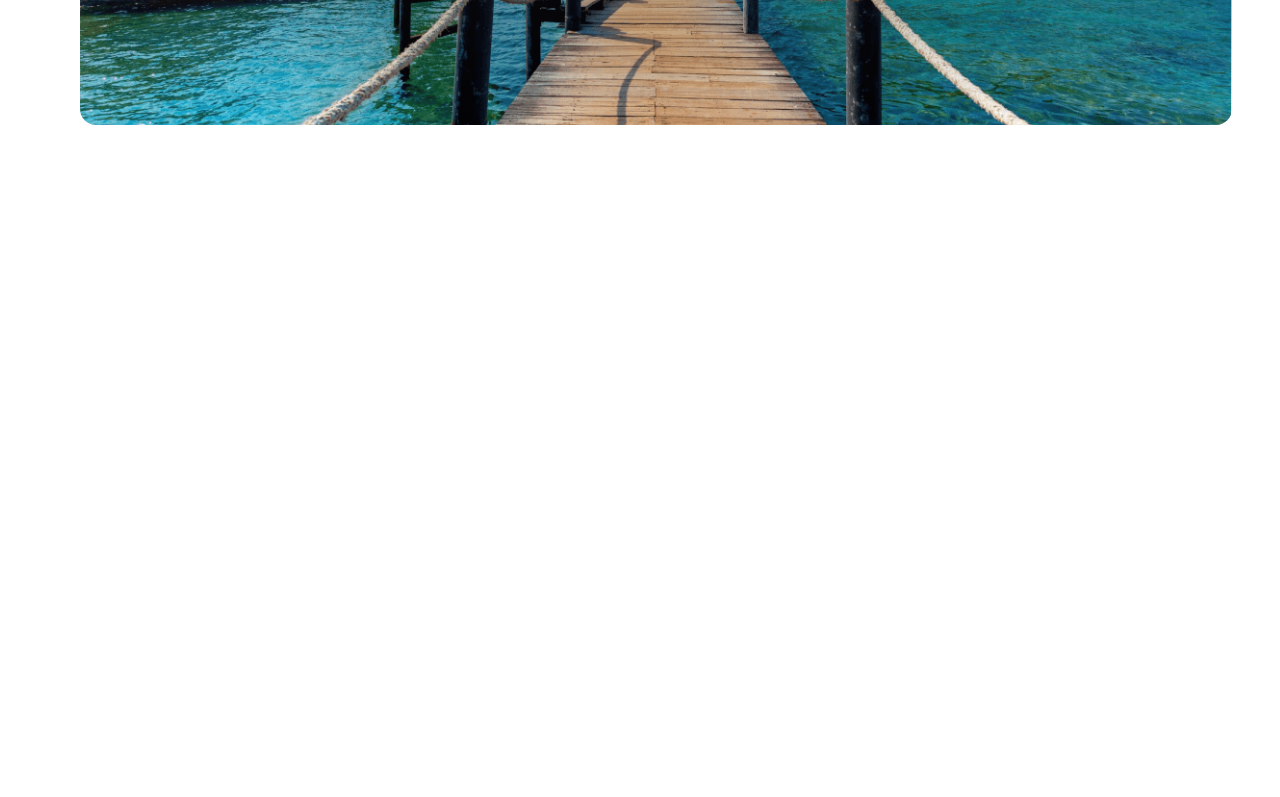
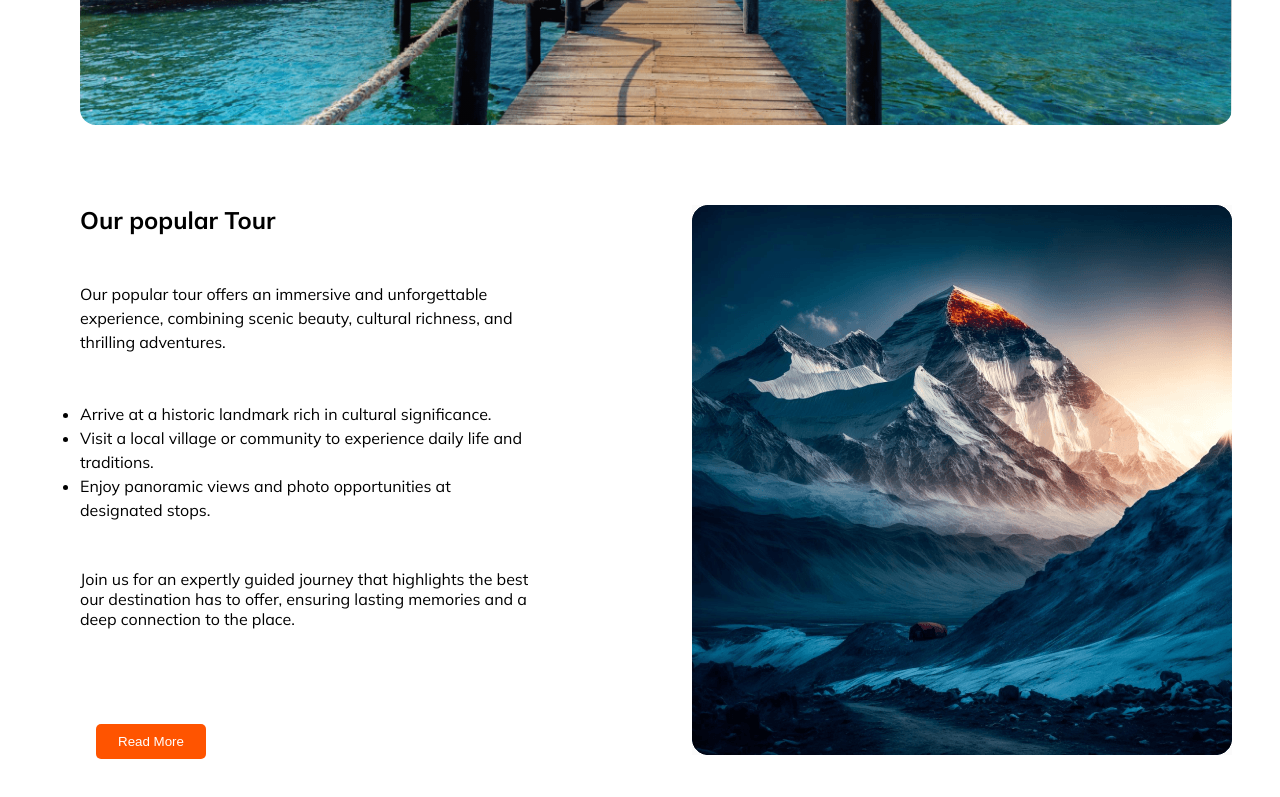
Before and after one commit to mitu058/Travel-Website, a plain HTML site: page index.html in a window 1280 px wide. Shown: the part 553-1350 px from the top of the page. Before the commit the page ends 800 px from the top, so only its background shows below. Drawn offline with Linux system fonts and the light colour scheme.

Commit message:
popular tour section done

```diff
--- a/index.html
+++ b/index.html
@@ -47,6 +47,25 @@
      </section>
 
      <!-- our popular tour section -->
+      <section class="popular-tour container">
+        <div class="popular-text">
+          <h1>Our popular Tour</h1>
+          <p>Our popular tour offers an immersive and unforgettable experience, combining scenic beauty, cultural richness, and thrilling adventures.
+            <ul>
+                <li>Arrive at a historic landmark rich in cultural significance.</li>
+                <li>Visit a local village or community to experience daily life and traditions.</li>
+                <li>Enjoy panoramic views and photo opportunities at designated stops.</li>
+            </ul>
+            Join us for an expertly guided journey that highlights the best our destination has to offer, ensuring lasting memories and a deep connection to the place.
+          </p>
+            <button class="btn-primary bg-color">Read More</button>
+        </div>
+
+
+         <div class="popular-img">
+    <img src="./Images/Rectangle 4.png" alt="">
+         </div>
+      </section>
 
 </body>
 </html>
--- a/style/travel.css
+++ b/style/travel.css
@@ -104,8 +104,27 @@ cursor: pointer;
     color: white;
 }
 
+/* our popular tour place style */
+.popular-tour{
+    height: 30%;
+   display: grid;
+   grid-template-columns: 1fr 1fr;
+   gap: 10rem;
 
 
+}
+.popular-text{
+display: flex;
+flex-direction: column;
+/* row-gap: 0.25rem; */
+justify-content: space-between;
+}
+
+.popular-text p, li{
+    text-align: left;
+    font-size: 16px;
+    line-height: 24px;
+}
 
 
 @media screen and (max-width:576px){
```
